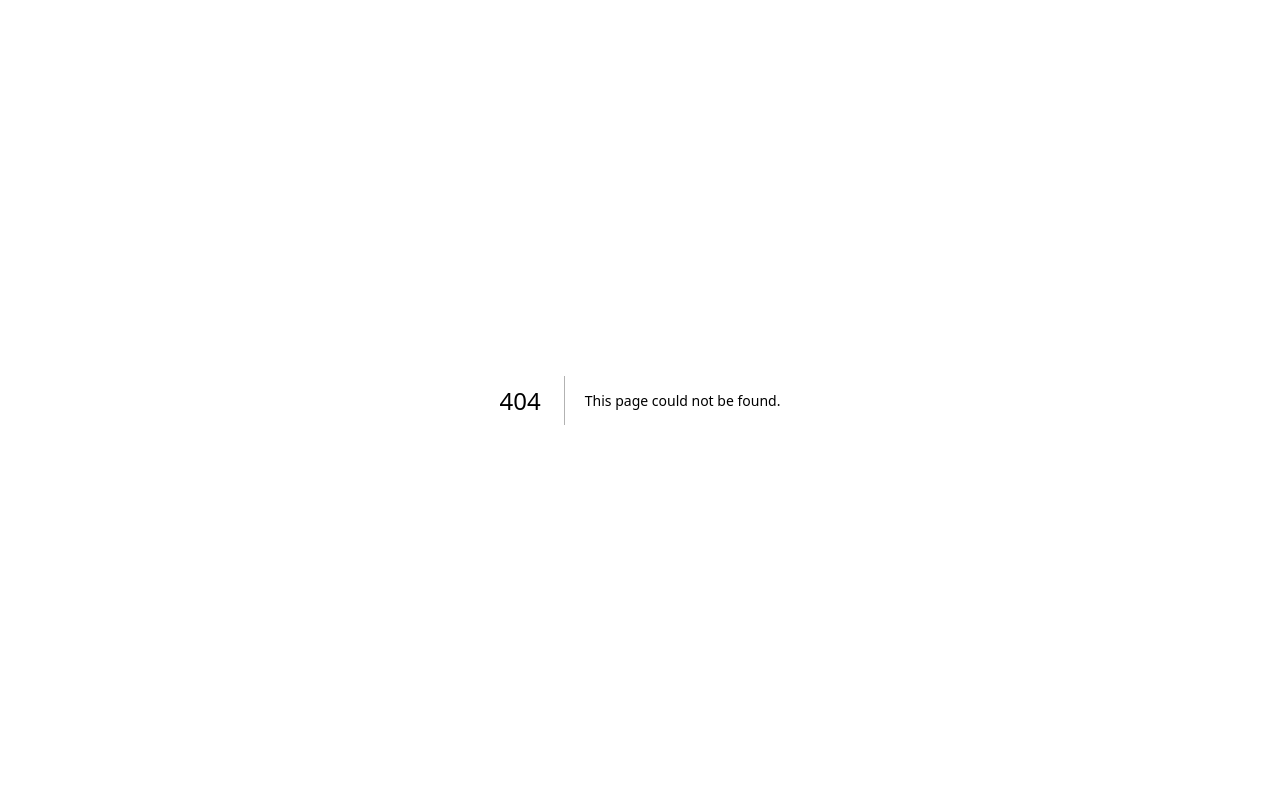
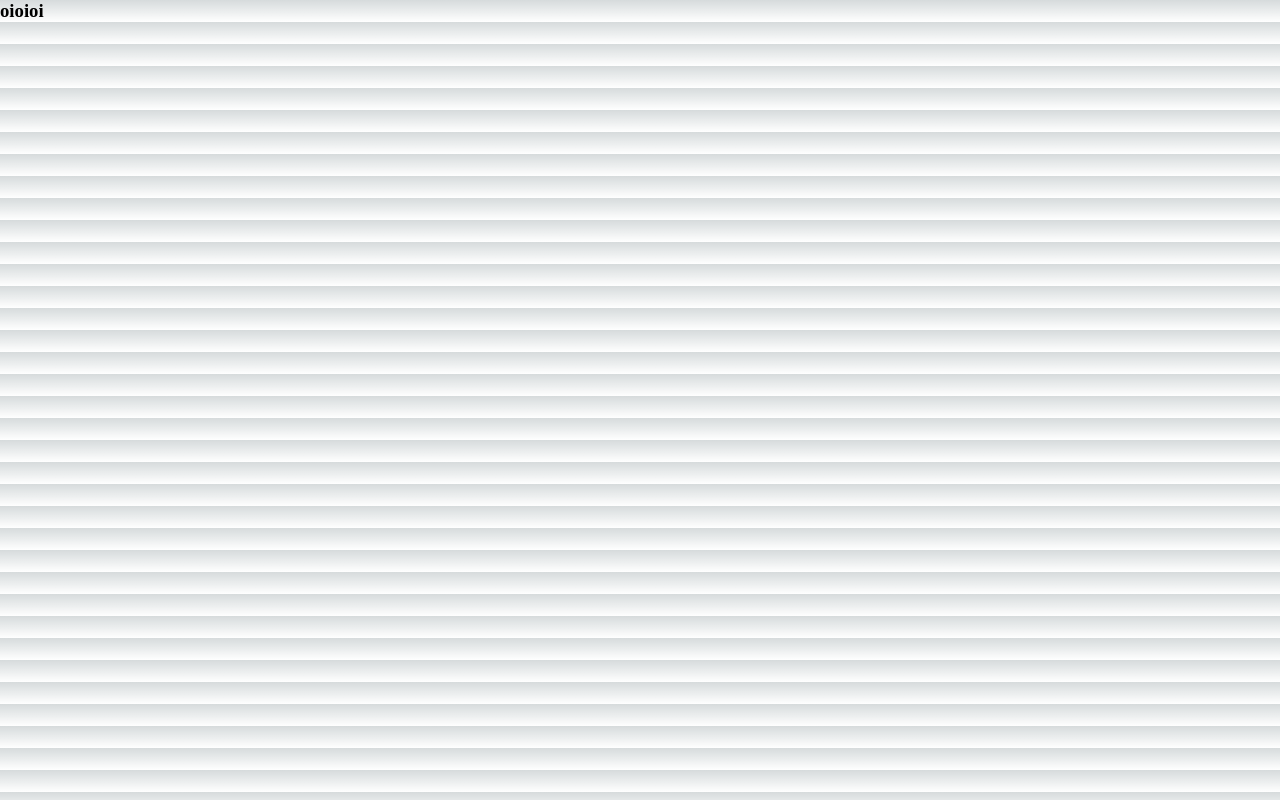
Before and after one commit to JongHyeonSong/nextjs-nginx-playground, a Next.js app: page /sowhat in a window 1280 px wide. Before the commit this address had no page. Built offline with nearby package versions, Linux system fonts and the light colour scheme.

Commit message:
sowhat 추가

```diff
--- /dev/null
+++ b/src/pages/sowhat.js
@@ -0,0 +1,3 @@
+export default function Rrr(){
+  return <h3>oioioi</h3>
+}
```
Also changed, not shown: 1 other file (tests, documents, lock files or other folders).
